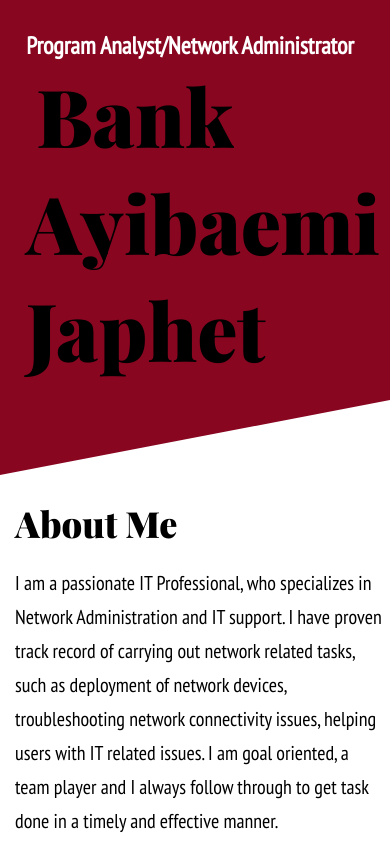
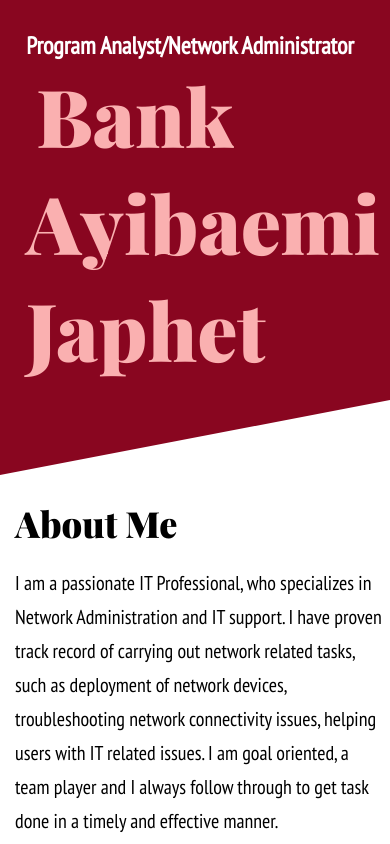
Before and after one commit to Thebuilderekes/Bank-resume, a plain HTML site: page index.html in a window 390 px wide. Shown: the top 844 px of the page. Drawn offline with nearby package versions, Linux system fonts and the light colour scheme.

```diff
--- a/css/style.scss
+++ b/css/style.scss
@@ -8,11 +8,13 @@
   --primary-color: #ffffff;
   --secondary-color: #890620;
   --font-color: #0000;
+  --main-heading-color: #fab0b0;
 }
 
 html {
   width: 100%;
   height: 100%;
+  overflow: hidden;
 }
 
 body {
@@ -34,7 +36,7 @@ header {
   .cv__section--details {
     float: right;
     padding-top: 30px;
-
+  }
     .job__heading {
       color: var(--primary-color);
       font-size: 36px;
@@ -44,7 +46,7 @@ header {
     font-size: 30px;
 
     .main__heading {
-      color: #fab0b0;
+      color: var(--main-heading-color);
       font-size: 120px;
       margin-right: 30px;
     }
@@ -54,7 +56,7 @@ header {
       font-size: 1rem;
     }
   }
-}
+
 
 .wrapper {
   display: grid;
@@ -472,7 +474,7 @@ footer {
       font-size: 30px;
 
       .main__heading {
-        color: #fab0b0;
+        color: var(--main-heading-color);
         font-size: 120px;
         margin-right: 30px;
       }
@@ -893,7 +895,7 @@ footer {
       font-size: 30px;
 
       .main__heading {
-        color: rgb(0, 0, 0);
+        color: var(--main-heading-color);
         font-size: 90px;
         font-family: "Playfair Display", serif;
       }
@@ -1318,7 +1320,7 @@ footer {
       font-size: 30px;
 
       .main__heading {
-        color: rgb(0, 0, 0);
+        color: var(--main-heading-color);
         font-size: 80px;
         font-family: "Playfair Display", serif;
         margin: 10px;
@@ -1757,7 +1759,7 @@ footer {
       font-size: 30px;
 
       .main__heading {
-        color: rgb(0, 0, 0);
+        color: var(--main-heading-color);
         font-size: 80px;
         font-family: "Playfair Display", serif;
         margin: 10px;
@@ -2193,7 +2195,7 @@ footer {
       }
 
       .main__heading {
-        color: rgb(0, 0, 0);
+        color: var(--main-heading-color);
         font-size: 50px;
         font-family: "Playfair Display", serif;
       }
@@ -3019,6 +3021,7 @@ footer {
       }
 
       .main__heading {
+        color: var(--main-heading-color);
         font-size: 50px;
         font-family: "Playfair Display", serif;
       }
```
Also changed, not shown: css/style.css, 1 other file.
